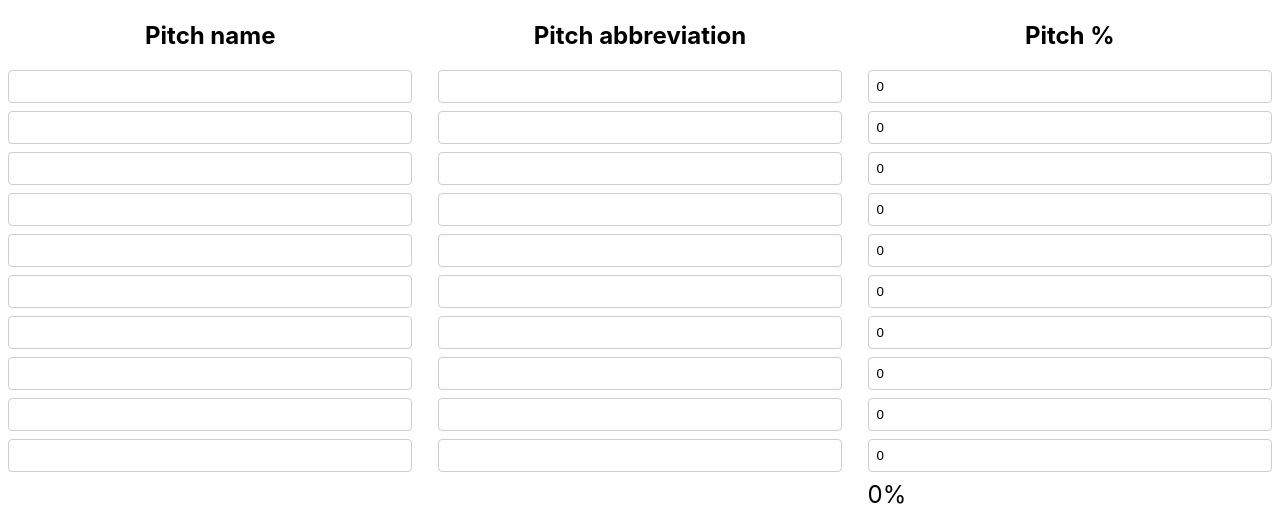
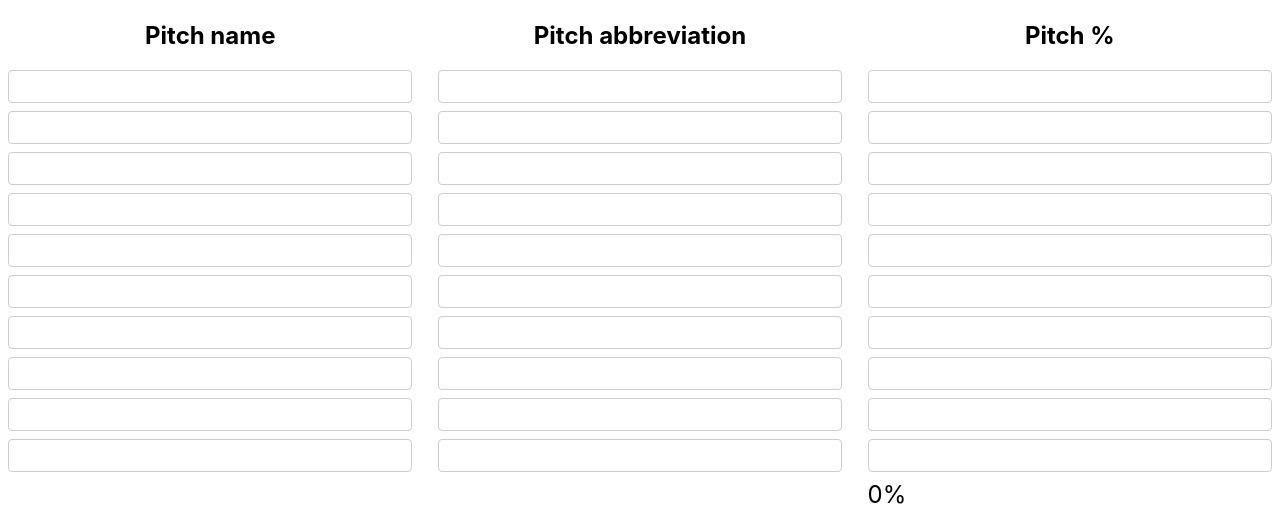
Before and after one commit to johnjago/pitch, a Next.js app: page / in a window 1280 px wide. Shown: the part 123-630 px from the top of the page. Built offline with nearby package versions, Linux system fonts and the light colour scheme.

Commit message:
feat: default percents to empty to make it easier to delete values

```diff
--- a/pages/index.js
+++ b/pages/index.js
@@ -6,7 +6,7 @@ import styles from '../styles/Home.module.css';
 export default function Home() {
 	const [names, setNames] = useState(['', '', '', '', '', '', '', '', '', '']);
 	const [abbreviations, setAbbreviations] = useState(['', '', '', '', '', '', '', '', '', '']);
-	const [percents, setPercents] = useState([0, 0, 0, 0, 0, 0, 0, 0, 0, 0]);
+	const [percents, setPercents] = useState(['', '', '', '', '', '', '', '', '', '']);
 	const [percentTotal, setPercentTotal] = useState(percents.reduce((acc, cur) => acc + cur, 0));
 	const [numberOfSheets, setNumberOfSheets] = useState(1);
 
@@ -117,7 +117,7 @@ export default function Home() {
 								max="100"
 								onFocus={e => e.target.select()}
 								key={i}
-								value={percents[i]}
+								value={percents[i] || ''}
 								onChange={e => updatePercents(Number(e.target.value), i)}
 							/>
 						)}
```
Also changed, not shown: 1 other file (tests, documents, lock files or other folders).
